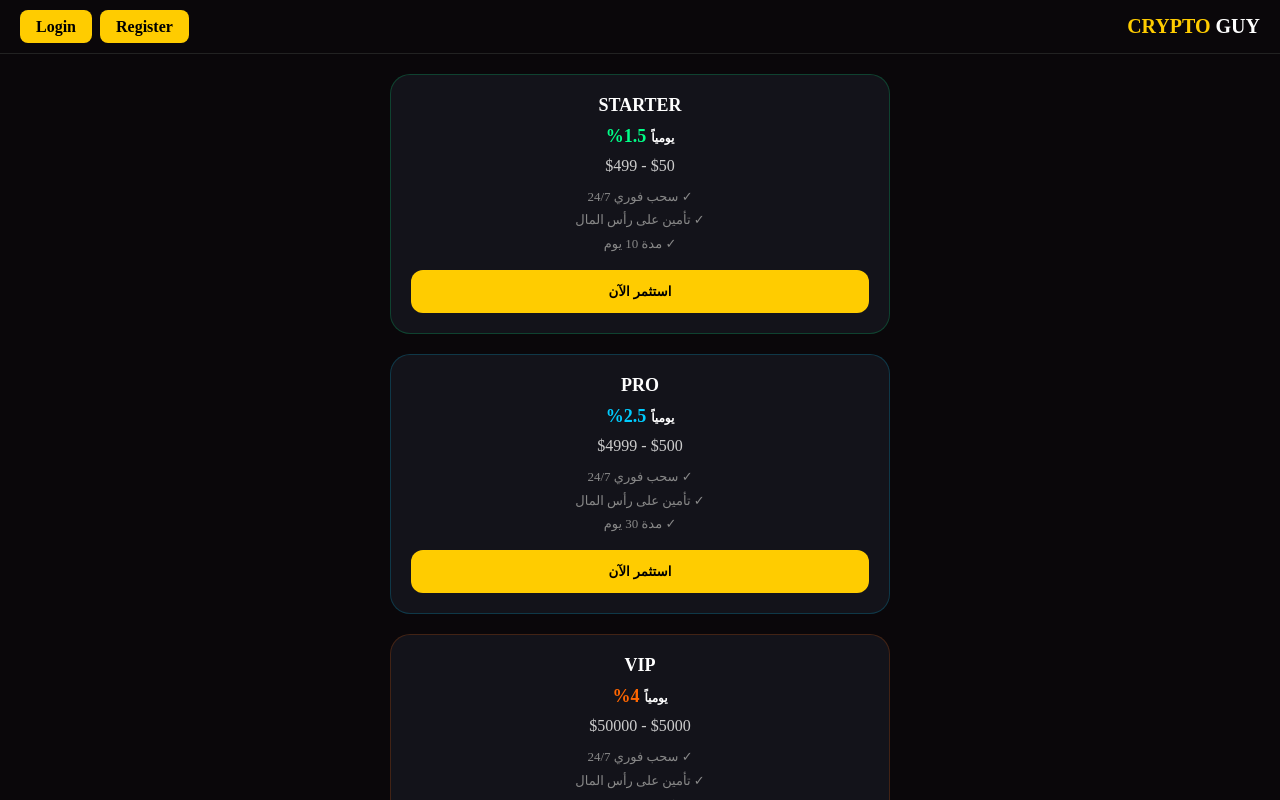
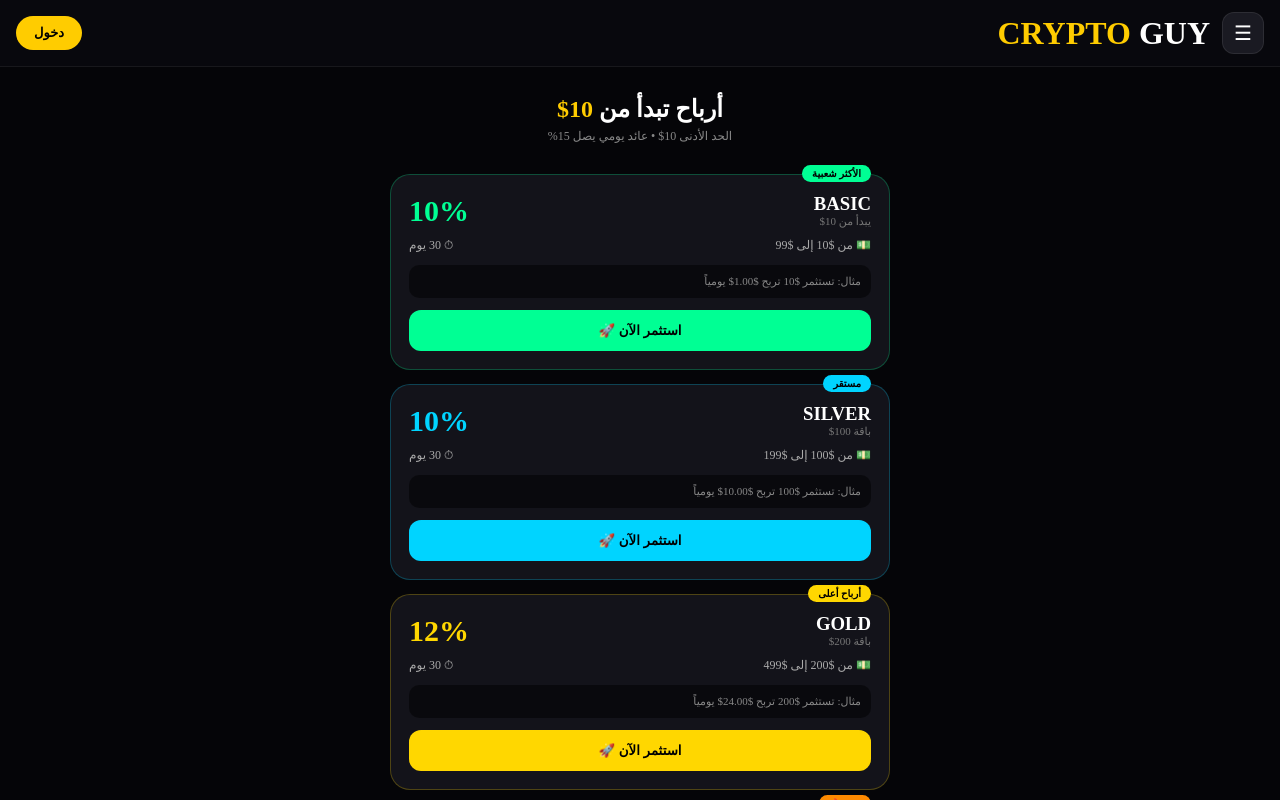
Before and after one commit to himamohamed376-dev/Crypto-Guy2026, a Next.js app: page / in a window 1280 px wide. Shown: the top 800 px of the page. Built offline with nearby package versions, Linux system fonts and the light colour scheme.

Commit message:
Update page.js

```diff
--- a/app/page.js
+++ b/app/page.js
@@ -2,104 +2,97 @@
 import { useState, useEffect } from 'react';
 
 const plans = [
-  { id: 'starter', name: 'STARTER', percent: '1.5%', days: 10, min: 50, max: 499, color: '#00ff88' },
-  { id: 'pro', name: 'PRO', percent: '2.5%', days: 30, min: 500, max: 4999, color: '#00ccff' },
-  { id: 'vip', name: 'VIP', percent: '4%', days: 30, min: 5000, max: 50000, color: '#ff6600' },
+  { id:'basic10', name:'BASIC', sub:'يبدأ من 10$', p:'10%', pNum:10, d:30, min:10, max:99, color:'#00FF94', shadow:'#00FF9430', badge:'الأكثر شعبية' },
+  { id:'silver100', name:'SILVER', sub:'باقة 100$', p:'10%', pNum:10, d:30, min:100, max:199, color:'#00D4FF', shadow:'#00D4FF40', badge:'مستقر' },
+  { id:'gold200', name:'GOLD', sub:'باقة 200$', p:'12%', pNum:12, d:30, min:200, max:499, color:'#FFD700', shadow:'#FFD70040', badge:'أرباح أعلى' },
+  { id:'diamond500', name:'DIAMOND', sub:'باقة 500$', p:'15%', pNum:15, d:30, min:500, max:50000, color:'#FF8A00', shadow:'#FF8A0040', badge:'VIP 🔥' },
 ];
 
 export default function Home(){
-  const [user, setUser] = useState(null);
-  const [showInvest, setShowInvest] = useState(null);
-  const [amount, setAmount] = useState('');
-  const [msg, setMsg] = useState('');
-  const [ref, setRef] = useState({my_code:'', link:'', count:0, earnings:0});
+  const [user,setUser]=useState(null);
+  const [ref,setRef]=useState({link:'',count:0,earnings:0});
+  const [menu,setMenu]=useState(false);
+  const [amount,setAmount]=useState('');
+  const [active,setActive]=useState(null);
+  const [msg,setMsg]=useState('');
 
   useEffect(()=>{
-    const u = JSON.parse(localStorage.getItem('user') || 'null');
+    const u=JSON.parse(localStorage.getItem('user')||'null');
     setUser(u);
-    if(u){
-      fetch(`/api/referral?user_id=${u.id}`).then(r=>r.json()).then(d=>{
-        if(d.my_code) setRef(d);
-      });
-    }
+    if(u) fetch(`/api/referral?user_id=${u.id}`).then(r=>r.json()).then(d=>{if(d.link)setRef(d)});
   },[]);
 
-  const handleInvest = async (plan) => {
-    if(!user){
-      window.location.href='/auth';
-      return;
-    }
-    const amt = parseFloat(amount);
-    if(isNaN(amt) || amt < plan.min || amt > plan.max){
-      setMsg(`المبلغ بين ${plan.min} و ${plan.max}`);
-      return;
-    }
-    setMsg('جاري...');
-    const res = await fetch('/api/invest', {method:'POST', headers:{'Content-Type':'application/json'}, body:JSON.stringify({user_id:user.id, amount:amt, plan_id:plan.id})});
-    const data = await res.json();
-    if(data.success){
-      setMsg('تم الاستثمار بنجاح ✅');
-      setTimeout(()=>{window.location.href='/dashboard'},1000);
-    } else setMsg(data.error);
-  };
+  const invest=async(plan)=>{
+    if(!user){ location.href='/auth'; return; }
+    const amt=parseFloat(amount);
+    if(isNaN(amt)||amt<plan.min||amt>plan.max){ setMsg(`⚠️ المبلغ لازم بين $${plan.min} و $${plan.max}`); return; }
+    setMsg('⏳ جاري...');
+    const res=await fetch('/api/invest',{method:'POST',headers:{'Content-Type':'application/json'},body:JSON.stringify({user_id:user.id,amount:amt,plan_id:plan.id, daily_percent: plan.pNum })});
+    const d=await res.json();
+    if(d.success){ setMsg(`✅ تم! ربحك اليومي ${plan.pNum}%`); setTimeout(()=>location.href='/dashboard',1200); }
+    else setMsg('❌ '+d.error);
+  }
 
-  return (
-    <div style={{background:'#0a070a', minHeight:'100vh', color:'white'}}>
-      <header style={{display:'flex', justifyContent:'space-between', alignItems:'center', padding:'15px 20px', borderBottom:'1px solid #222'}}>
-        <h1 style={{margin:0, fontSize:'20px', fontWeight:'900'}}><span style={{color:'#ffcc00'}}>CRYPTO</span><span style={{color:'white'}}> GUY</span></h1>
-        <div>
-          {!user ? (
-            <>
-              <a href="/auth" style={{background:'#ffcc00', color:'black', padding:'8px 16px', borderRadius:'8px', textDecoration:'none', marginRight:'8px', fontWeight:'bold'}}>Login</a>
-              <a href="/auth" style={{background:'#ffcc00', color:'black', padding:'8px 16px', borderRadius:'8px', textDecoration:'none', fontWeight:'bold'}}>Register</a>
-            </>
-          ) : (
-            <>
-              <a href="/deposit" style={{background:'#00cc81', color:'black', padding:'8px 12px', borderRadius:'8px', textDecoration:'none', marginRight:'8px'}}>ايداع</a>
-              <a href="/dashboard" style={{background:'#ffcc00', color:'black', padding:'8px 12px', borderRadius:'8px', textDecoration:'none'}}>لوحتي</a>
-            </>
-          )}
+  return(
+    <div style={{background:'#050508',minHeight:'100vh',color:'white'}}>
+      <header style={{position:'sticky',top:0,zIndex:50,backdropFilter:'blur(20px)',background:'rgba(10,10,15,0.85)',borderBottom:'1px solid #ffffff10',padding:'12px 16px',display:'flex',justifyContent:'space-between',alignItems:'center'}}>
+        <div style={{display:'flex',gap:'12px',alignItems:'center'}}>
+          <button onClick={()=>setMenu(true)} style={{width:'42px',height:'42px',borderRadius:'12px',background:'#1a1a22',border:'1px solid #ffffff15',color:'white',fontSize:'20px',cursor:'pointer'}}>☰</button>
+          <h1 style={{margin:0,fontWeight:900}}><span style={{color:'#ffcc00'}}>CRYPTO</span> GUY</h1>
         </div>
+        {!user ? <a href="/auth" style={{background:'#ffcc00',color:'#000',padding:'9px 18px',borderRadius:'20px',fontWeight:900,textDecoration:'none',fontSize:'13px'}}>دخول</a> : <a href="/dashboard" style={{background:'#fff',color:'#000',padding:'9px 16px',borderRadius:'20px',fontWeight:900,textDecoration:'none',fontSize:'12px'}}>لوحتي</a>}
       </header>
 
-      <div style={{padding:'20px', maxWidth:'500px', margin:'0 auto'}}>
-
-        {user && ref.my_code && (
-          <div style={{background:'#13131a', border:'1px solid #ffcc00', borderRadius:'12px', padding:'12px', marginBottom:'20px'}}>
-            <h3 style={{color:'#ffcc00', textAlign:'center', margin:'5px 0'}}>🔗 رابط الإحالة - تربح 10%</h3>
-            <div style={{background:'black', padding:'10px', borderRadius:'8px', margin:'10px 0', wordBreak:'break-all', textAlign:'center', color:'#00ff88', fontSize:'12px'}}>{ref.link}</div>
-            <button onClick={()=>{navigator.clipboard.writeText(ref.link); alert('تم نسخ الرابط!')}} style={{width:'100%', background:'#ffcc00', padding:'12px', borderRadius:'8px', fontWeight:'bold', border:'none', cursor:'pointer'}}>نسخ رابط الإحالة</button>
-            <div style={{display:'flex', justifyContent:'space-between', marginTop:'12px', fontSize:'14px'}}>
-              <span>المدعوين: {ref.count}</span>
-              <span>الأرباح: ${ref.earnings}</span>
+      {menu && (
+        <>
+          <div onClick={()=>setMenu(false)} style={{position:'fixed',inset:0,background:'rgba(0,0,0,0.7)',backdropFilter:'blur(8px)',zIndex:60}}></div>
+          <div style={{position:'fixed',top:0,right:0,width:'320px',maxWidth:'85vw',height:'100vh',background:'#11111a',zIndex:70,borderLeft:'1px solid #ffffff15',padding:'18px',overflowY:'auto'}}>
+            <div style={{display:'flex',justifyContent:'space-between',marginBottom:'20px'}}><h3 style={{margin:0}}>القائمة</h3><button onClick={()=>setMenu(false)} style={{background:'#222',border:'none',color:'white',fontSize:'18px',width:'32px',height:'32px',borderRadius:'8px'}}>✕</button></div>
+            <a href="/dashboard" style={mBtn}>📊 لوحتي</a>
+            <a href="/deposit" style={{...mBtn,marginTop:'10px',background:'#00ff9415',border:'1px solid #00ff9440',color:'#00ff94'}}>💰 الايداع</a>
+            <a href="/dashboard" style={{...mBtn,marginTop:'10px',background:'#ff3b3015',border:'1px solid #ff3b3040',color:'#ff8a7a'}}>💸 السحب</a>
+            <div style={{background:'linear-gradient(135deg,#ffcc0015,#ff990015)',border:'1.5px solid #ffcc00',borderRadius:'14px',padding:'14px',marginTop:'14px'}}>
+              <h4 style={{margin:'0 0 8px',color:'#ffcc00',fontSize:'13px'}}>🔗 الإحالة 10%</h4>
+              <div style={{background:'#000',padding:'9px',borderRadius:'8px',fontSize:'11px',color:'#00ff94',wordBreak:'break-all',textAlign:'center'}}>{user?(ref.link||'تحميل...'):'سجل دخول'}</div>
+              <button onClick={()=>{if(!user){location.href='/auth';return;} navigator.clipboard.writeText(ref.link); alert('تم النسخ!');}} style={{width:'100%',marginTop:'10px',background:'#ffcc00',border:'none',padding:'10px',borderRadius:'8px',fontWeight:900}}>نسخ الرابط</button>
+              {user && <div style={{display:'flex',justifyContent:'space-between',marginTop:'10px',fontSize:'12px'}}><span>👥 {ref.count}</span><span style={{color:'#00ff94'}}>${ref.earnings}</span></div>}
             </div>
           </div>
-        )}
+        </>
+      )}
 
-        {plans.map((plan)=>(
-          <div key={plan.id} style={{background:'#13131a', border:`1px solid ${plan.color}33`, borderRadius:'20px', padding:'20px', marginBottom:'20px', textAlign:'center'}}>
-            <h2 style={{margin:'0 0 10px 0', fontSize:'18px'}}>{plan.name}</h2>
-            <div style={{fontSize:'18px', fontWeight:'900', color:plan.color}}><span style={{fontSize:'12px', color:'white', marginLeft:'5px'}}>يومياً</span>{plan.percent}</div>
-            <div style={{margin:'10px 0', color:'#ccc'}}>${plan.min} - ${plan.max}</div>
-            <div style={{color:'#888', fontSize:'13px', lineHeight:'1.8'}}>
-              <div>✓ سحب فوري 24/7</div>
-              <div>✓ تأمين على رأس المال</div>
-              <div>✓ مدة {plan.days} يوم</div>
+      <div style={{maxWidth:'500px',margin:'0 auto',padding:'18px'}}>
+        <div style={{textAlign:'center',padding:'10px 0 18px'}}>
+          <h2 style={{fontSize:'24px',fontWeight:900,margin:0}}>أرباح تبدأ من <span style={{color:'#ffcc00'}}>10$</span></h2>
+          <p style={{color:'#888',fontSize:'12px',marginTop:'6px'}}>الحد الأدنى 10$ • عائد يومي يصل 15%</p>
+        </div>
+
+        {plans.map(pl=>(
+          <div key={pl.id} style={{background:'#13131a',border:`1.5px solid ${pl.color}40`,borderRadius:'20px',padding:'18px',marginBottom:'14px',position:'relative'}}>
+            <div style={{position:'absolute',top:'-10px',right:'18px',background:pl.color,color:'#000',fontSize:'10px',padding:'3px 10px',borderRadius:'20px',fontWeight:900}}>{pl.badge}</div>
+            <div style={{display:'flex',justifyContent:'space-between',alignItems:'center'}}>
+              <div><h3 style={{margin:0,fontWeight:900}}>{pl.name}</h3><div style={{fontSize:'11px',color:'#777'}}>{pl.sub}</div></div>
+              <div style={{fontSize:'30px',fontWeight:900,color:pl.color}}>{pl.p}</div>
             </div>
-            <button onClick={()=>setShowInvest(showInvest===plan.id?null:plan.id)} style={{width:'100%', marginTop:'15px', background:'#ffcc00', color:'black', padding:'14px', borderRadius:'12px', fontWeight:'900', border:'none', cursor:'pointer'}}>
-              استثمر الآن
-            </button>
-
-            {showInvest===plan.id && (
-              <div style={{marginTop:'15px', background:'#000', border:'1px solid #333', padding:'15px', borderRadius:'12px'}}>
-                <input type="number" placeholder={`المبلغ من ${plan.min}`} value={amount} onChange={e=>setAmount(e.target.value)} style={{width:'100%', padding:'12px', borderRadius:'8px', border:'1px solid #333', background:'#111', color:'white', boxSizing:'border-box'}} />
-                <button onClick={()=>handleInvest(plan)} style={{width:'100%', padding:'12px', borderRadius:'8px', border:'none', background:'#00cc81', fontWeight:'bold', marginTop:'10px', cursor:'pointer'}}>تأكيد الاستثمار</button>
-                {msg && <p style={{color:'#ffcc00', fontSize:'12px', marginTop:'10px'}}>{msg}</p>}
+            <div style={{display:'flex',justifyContent:'space-between',marginTop:'10px',fontSize:'12px',color:'#aaa'}}>
+              <span>💵 من ${pl.min} إلى ${pl.max}</span>
+              <span>⏱ {pl.d} يوم</span>
+            </div>
+            <div style={{background:'#00000080',borderRadius:'10px',padding:'10px',marginTop:'12px',fontSize:'11px',color:'#888'}}>
+              مثال: تستثمر ${pl.min} تربح ${ (pl.min * pl.pNum / 100).toFixed(2) }$ يومياً
+            </div>
+            <button onClick={()=>setActive(active===pl.id?null:pl.id)} style={{width:'100%',marginTop:'12px',background:pl.color,color:'#000',padding:'13px',borderRadius:'12px',fontWeight:900,border:'none',cursor:'pointer'}}>استثمر الآن 🚀</button>
+            {active===pl.id && (
+              <div style={{marginTop:'12px',background:'#000',padding:'12px',borderRadius:'10px',border:'1px solid #222'}}>
+                <input type="number" value={amount} onChange={e=>setAmount(e.target.value)} placeholder={`المبلغ ${pl.min} - ${pl.max}`} style={{width:'100%',padding:'12px',borderRadius:'8px',background:'#111',border:'1px solid #333',color:'#fff',boxSizing:'border-box'}}/>
+                <button onClick={()=>invest(pl)} style={{width:'100%',marginTop:'8px',background:'#00ff94',color:'#000',padding:'12px',borderRadius:'8px',fontWeight:800,border:'none'}}>تأكيد {pl.p} يومي</button>
+                {msg && <div style={{marginTop:'8px',fontSize:'12px',color:'#ffcc00',textAlign:'center'}}>{msg}</div>}
               </div>
             )}
           </div>
         ))}
       </div>
     </div>
-  );
+  )
 }
+const mBtn={background:'#1e1e28',padding:'12px',borderRadius:'10px',textDecoration:'none',color:'white',display:'flex',gap:'8px',fontSize:'13px',border:'1px solid #2a2a35'};
```
